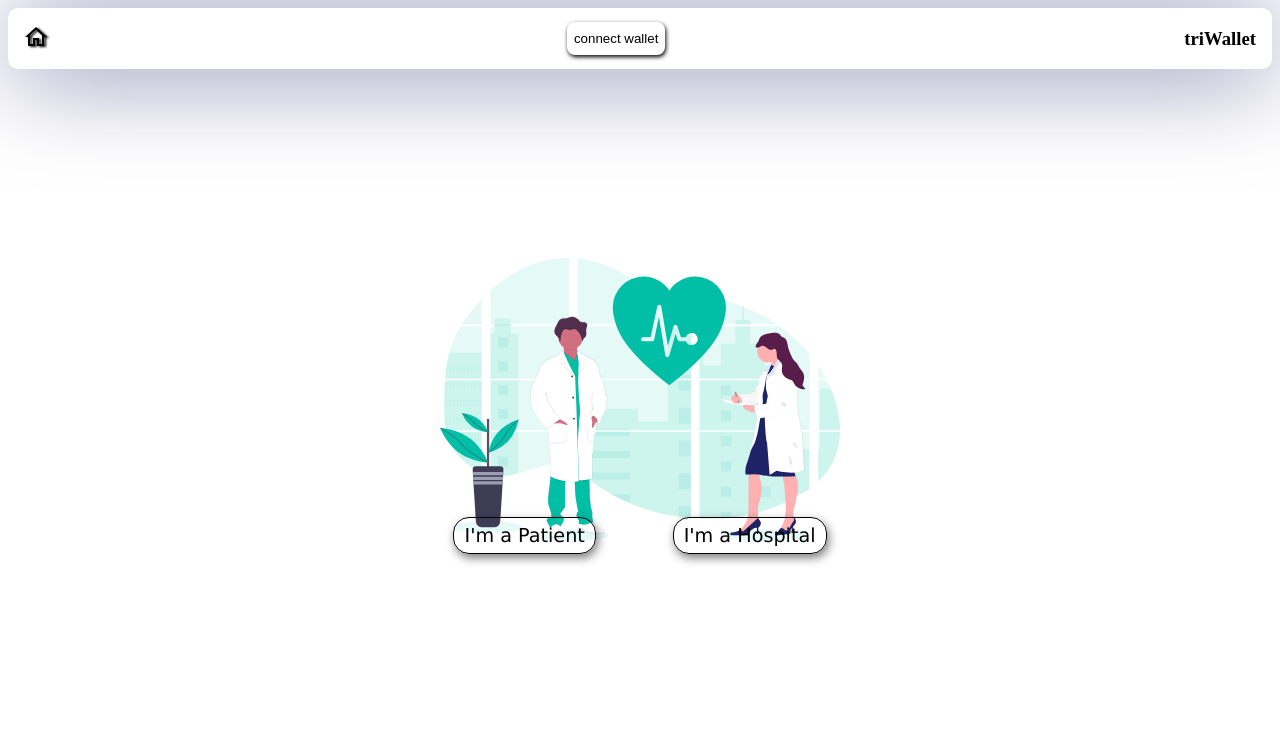
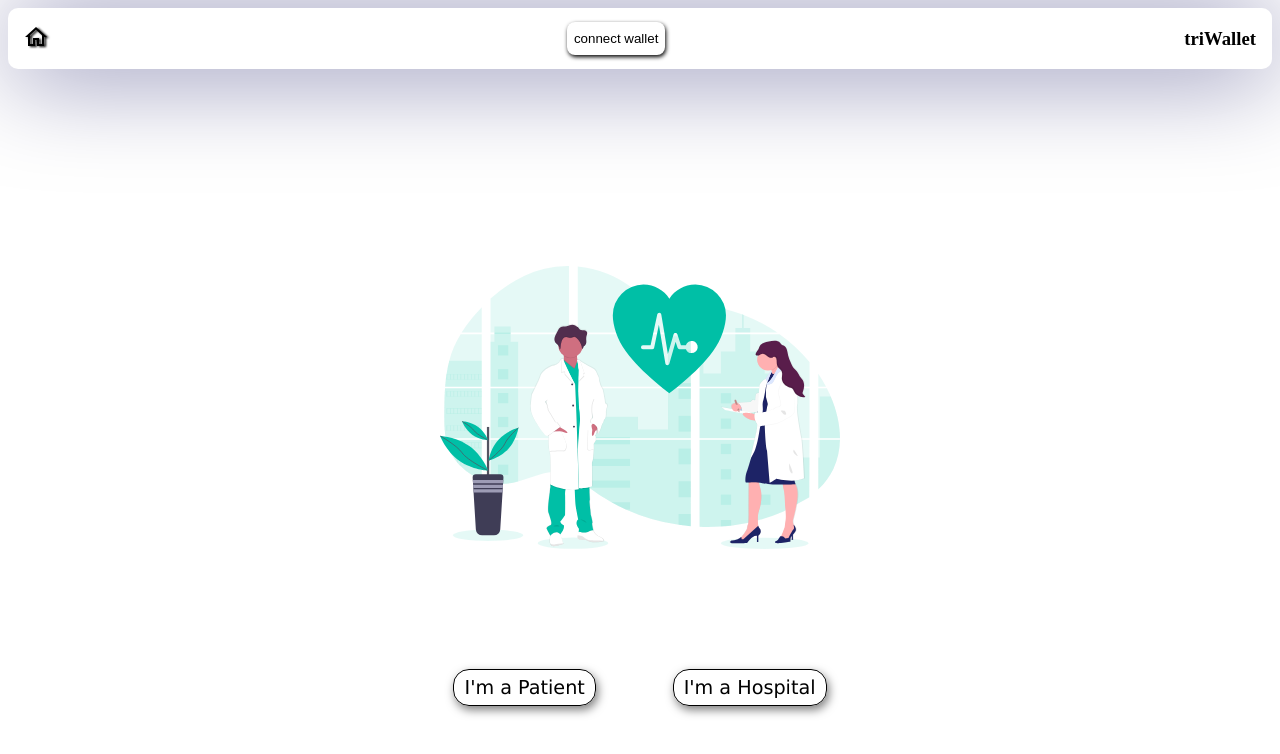
Before and after one commit to motionnPath/TriWallet_hackodisha_DApp, a website with bundled scripts: page index.html in a window 1280 px wide. Built offline with nearby package versions, Linux system fonts and the light colour scheme.

Commit message:
updating

```diff
--- a/index.css
+++ b/index.css
@@ -26,6 +26,7 @@ svg{
     border-radius: 10px;
     padding: 1px 1em;
     display: flex;
+    flex-wrap: wrap;
     justify-content: space-between;
     align-items: center;
 
@@ -54,8 +55,9 @@ button:hover{
 .choice{
 
     display: flex;
+    flex-wrap: wrap;
     align-items: center;
-    margin: 28em auto 100px auto;
+    margin: 600px auto 100px auto;
 
 }
 #patient, #hospital{
```
